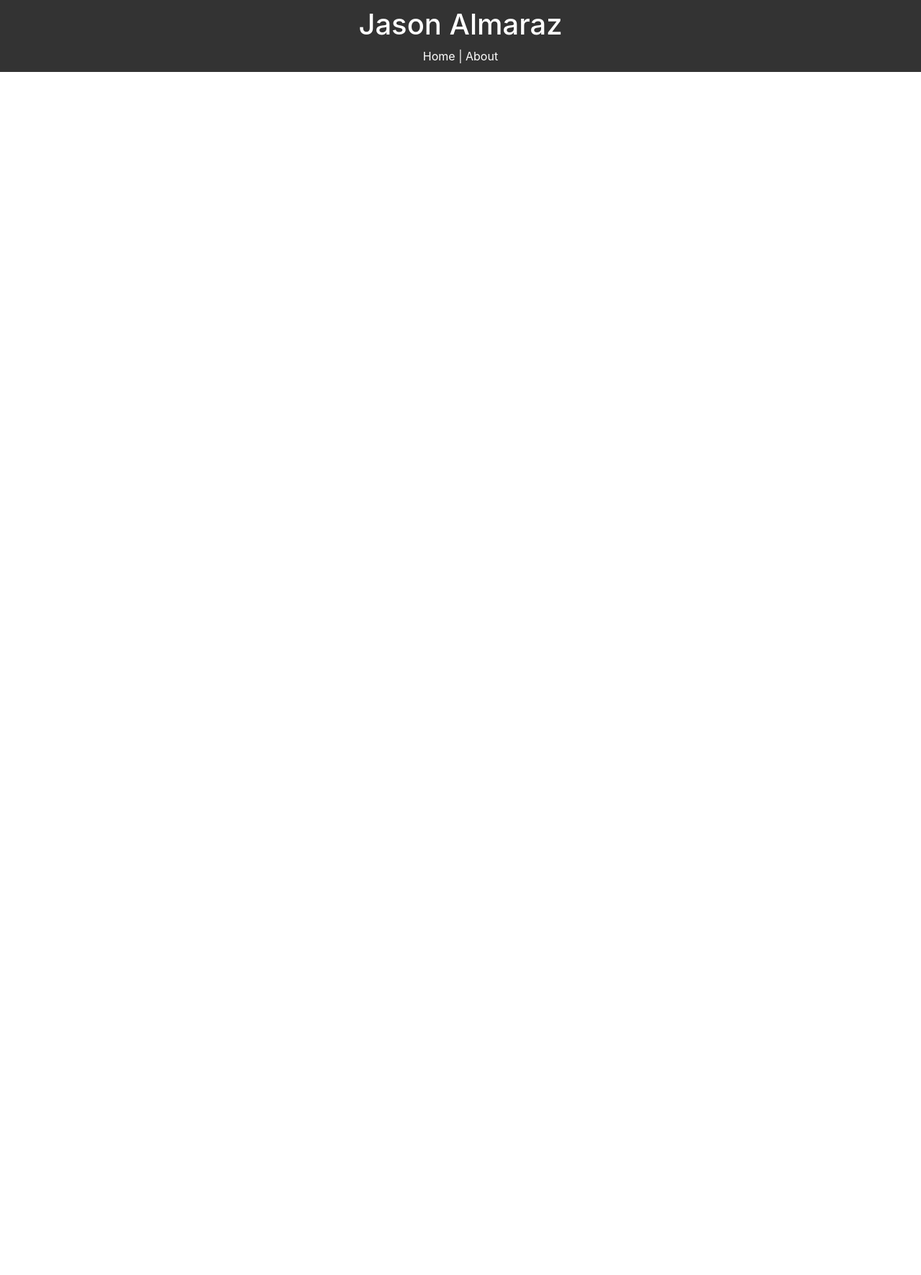
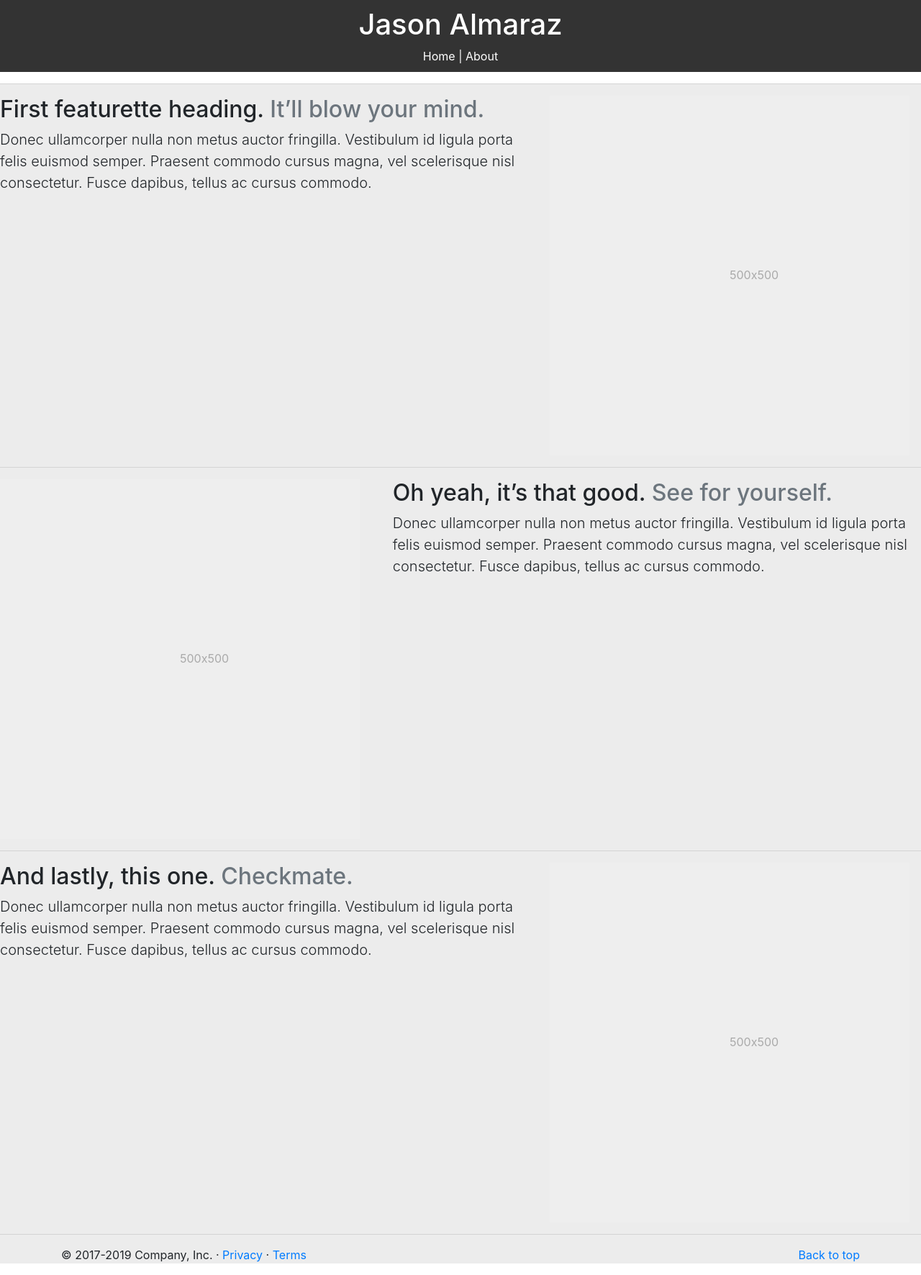
Before and after one commit to joalmara/jasonPortfolio, an Angular app in the folder jasonPortfolio/: page / in a window 1280 px wide. Shown: the whole page at 72% size. Before the commit the page ends 800 px from the top, so only its background shows below. Built offline with nearby package versions, Linux system fonts and the light colour scheme.

Commit message:
home page layout

```diff
--- a/jasonPortfolio/src/app/components/home/home.component.html
+++ b/jasonPortfolio/src/app/components/home/home.component.html
@@ -16,6 +16,50 @@
 
 <body  style="background-color:#ECECEC">
 
+    <hr class="featurette-divider">
+
+    <div class="row featurette">
+      <div class="col-md-7">
+          <h2 class="featurette-heading">First featurette heading. <span class="text-muted">It’ll blow your mind.</span></h2>
+          <p class="lead">Donec ullamcorper nulla non metus auctor fringilla. Vestibulum id ligula porta felis euismod semper. Praesent commodo cursus magna, vel scelerisque nisl consectetur. Fusce dapibus, tellus ac cursus commodo.</p>
+      </div>
+      <div class="col-md-5">
+          <svg class="bd-placeholder-img bd-placeholder-img-lg featurette-image img-fluid mx-auto" width="500" height="500" xmlns="http://www.w3.org/2000/svg" preserveAspectRatio="xMidYMid slice" focusable="false" role="img" aria-label="Placeholder: 500x500"><title>Placeholder</title><rect width="100%" height="100%" fill="#eee"></rect><text x="50%" y="50%" fill="#aaa" dy=".3em">500x500</text></svg>
+        </div>
+    </div>
+
+    <hr class="featurette-divider">
+
+    <div class="row featurette">
+        <div class="col-md-7 order-md-2">
+          <h2 class="featurette-heading">Oh yeah, it’s that good. <span class="text-muted">See for yourself.</span></h2>
+          <p class="lead">Donec ullamcorper nulla non metus auctor fringilla. Vestibulum id ligula porta felis euismod semper. Praesent commodo cursus magna, vel scelerisque nisl consectetur. Fusce dapibus, tellus ac cursus commodo.</p>
+        </div>
+        <div class="col-md-5 order-md-1">
+          <svg class="bd-placeholder-img bd-placeholder-img-lg featurette-image img-fluid mx-auto" width="500" height="500" xmlns="http://www.w3.org/2000/svg" preserveAspectRatio="xMidYMid slice" focusable="false" role="img" aria-label="Placeholder: 500x500"><title>Placeholder</title><rect width="100%" height="100%" fill="#eee"></rect><text x="50%" y="50%" fill="#aaa" dy=".3em">500x500</text></svg>
+        </div>
+      </div>
+      <hr class="featurette-divider">
+      <div class="row featurette">
+          <div class="col-md-7">
+            <h2 class="featurette-heading">And lastly, this one. <span class="text-muted">Checkmate.</span></h2>
+            <p class="lead">Donec ullamcorper nulla non metus auctor fringilla. Vestibulum id ligula porta felis euismod semper. Praesent commodo cursus magna, vel scelerisque nisl consectetur. Fusce dapibus, tellus ac cursus commodo.</p>
+          </div>
+          <div class="col-md-5">
+            <svg class="bd-placeholder-img bd-placeholder-img-lg featurette-image img-fluid mx-auto" width="500" height="500" xmlns="http://www.w3.org/2000/svg" preserveAspectRatio="xMidYMid slice" focusable="false" role="img" aria-label="Placeholder: 500x500"><title>Placeholder</title><rect width="100%" height="100%" fill="#eee"></rect><text x="50%" y="50%" fill="#aaa" dy=".3em">500x500</text></svg>
+          </div>
+        </div>
+
+        <hr class="featurette-divider">
+        <footer class="container">
+            <p class="float-right"><a href="#">Back to top</a></p>
+            <p>© 2017-2019 Company, Inc. · <a href="#">Privacy</a> · <a href="#">Terms</a></p>
+          </footer>
+
+
+
+
+
 
 
 
```
